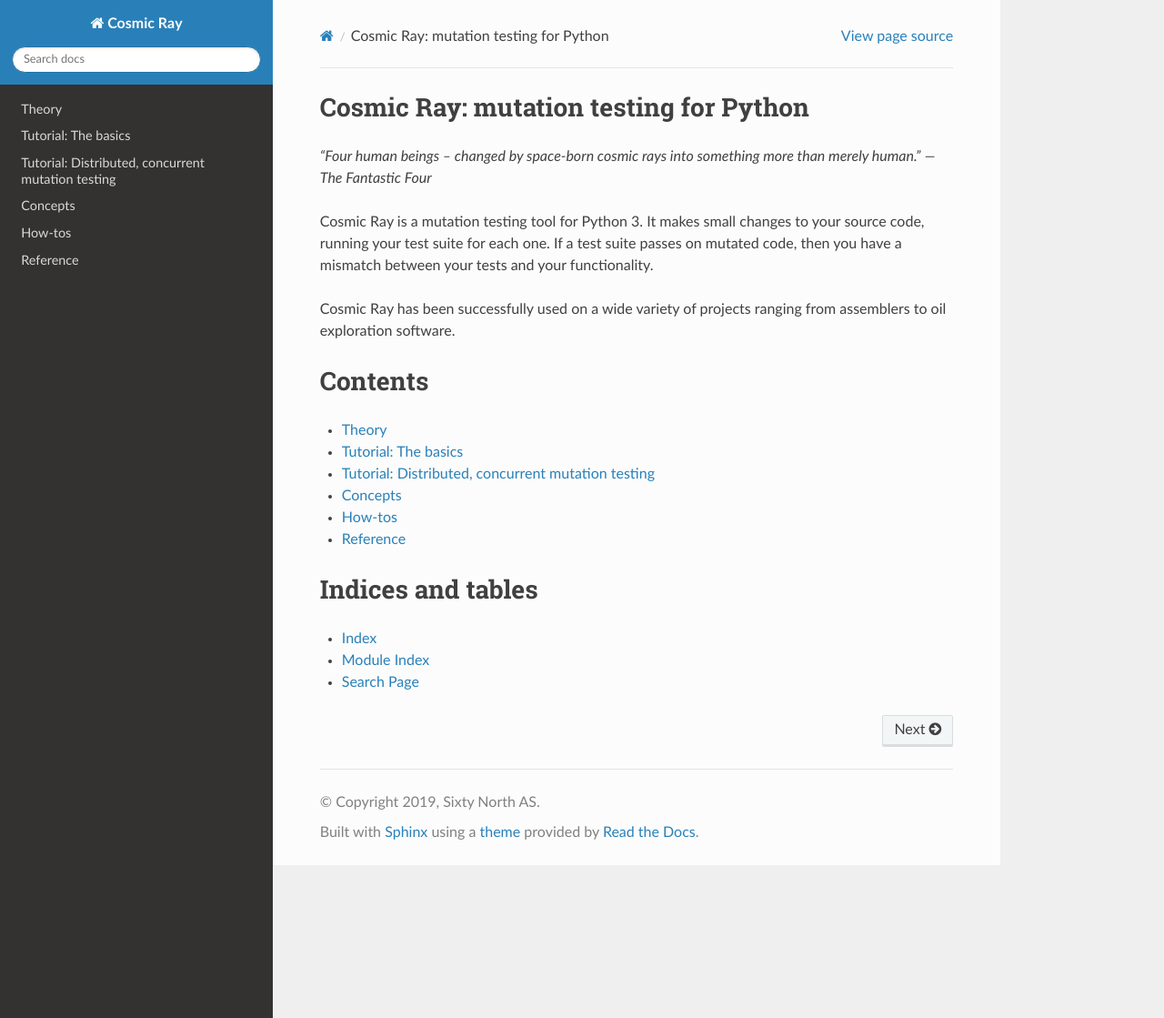
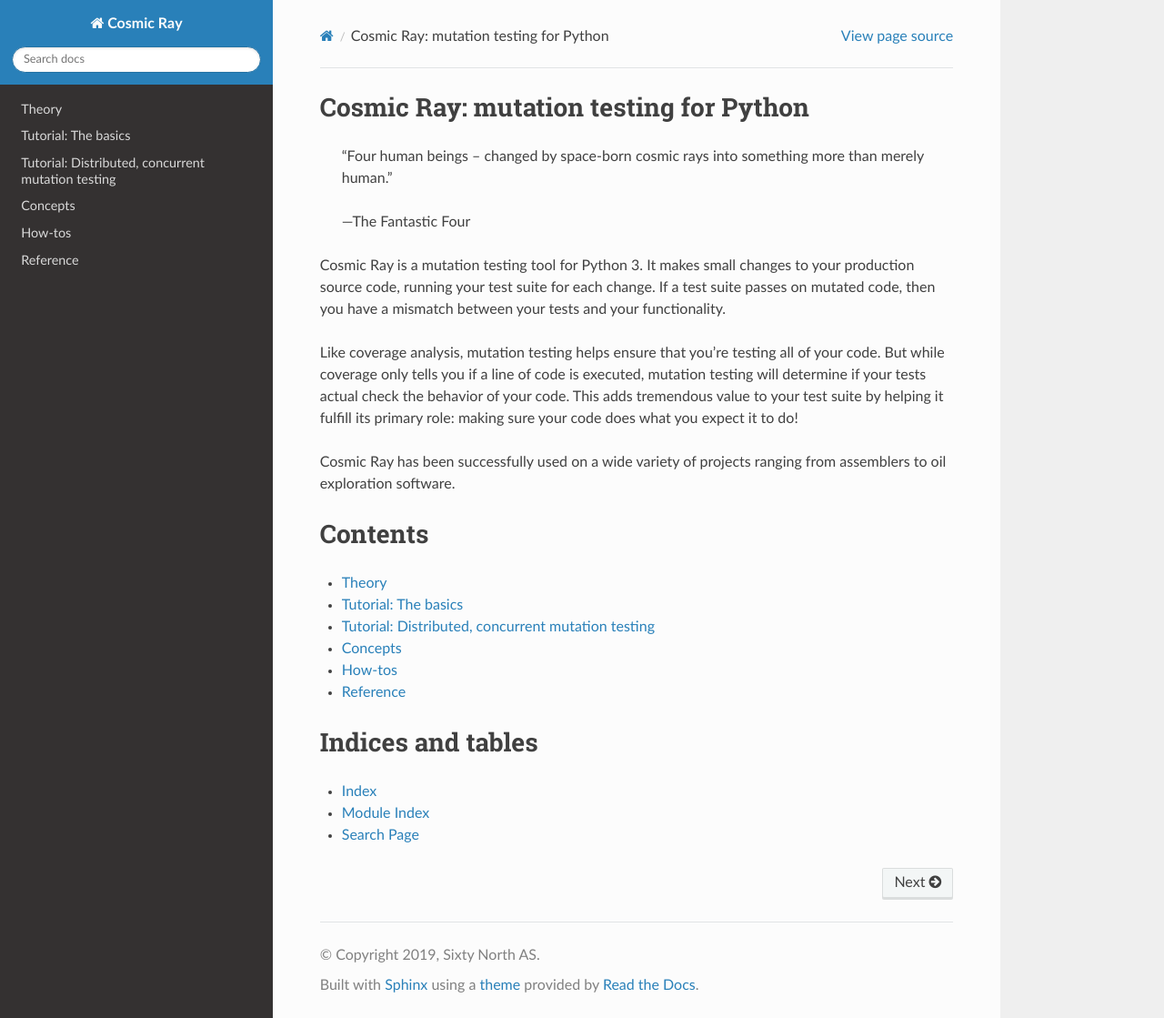
Before and after one commit to sixty-north/cosmic-ray, a Sphinx documentation site: the page built from docs/source/index.rst, in a window 1280 px wide and 1119 px high. Shown: the whole window at 91% size. Built offline with Sphinx 7.4.7 and the Read the Docs theme 2.0.0, drawn with Linux system fonts in a browser that asks for light colours.

Commit message:
Updated docs based on some user feedback.

```diff
--- a/docs/source/index.rst
+++ b/docs/source/index.rst
@@ -6,13 +6,18 @@
 Cosmic Ray: mutation testing for Python
 =======================================
 
-*"Four human beings -- changed by space-born cosmic rays into something more than merely human."*
-*— The Fantastic Four*
+   "Four human beings -- changed by space-born cosmic rays into something more than merely human."
 
-Cosmic Ray is a mutation testing tool for Python 3. It makes small changes to
-your source code, running your test suite for each one. If a test suite passes
-on mutated code, then you have a mismatch between your tests and your
+   -- The Fantastic Four
+
+Cosmic Ray is a mutation testing tool for Python 3. It makes small changes to your production source code, running your
+test suite for each change. If a test suite passes on mutated code, then you have a mismatch between your tests and your
 functionality.
+
+Like coverage analysis, mutation testing helps ensure that you're testing all of your code. But while coverage only
+tells you if a line of code is executed, mutation testing will determine if your tests actual check the behavior of your
+code. This adds tremendous value to your test suite by helping it fulfill its primary role: making sure your code
+does what you expect it to do!
 
 Cosmic Ray has been successfully used on a wide variety of projects ranging from
 assemblers to oil exploration software.
--- a/docs/source/tutorials/intro/index.rst
+++ b/docs/source/tutorials/intro/index.rst
@@ -64,7 +64,7 @@
 ========================
 
 Before you do run any mutation tests, you need to create a *configuration*.
-A configuration is a TOML file that specifies the modules you want to mutate, the
+A configuration is a `TOML <https://toml.io/>`_ file that specifies the modules you want to mutate, the
 test scripts to use, and so forth. A configuration is used to create a *session*,
 something we'll look at in the next section.
 
```
Also changed, not shown: docs/source/theory.rst (+7 -7 lines).
